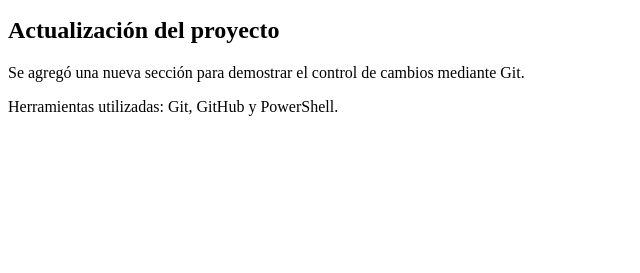
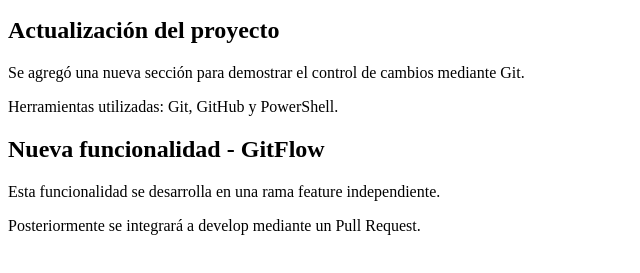
Before and after one commit to HaroldParra02/taller-devops-github, a plain HTML site: page index.html in a window 1280 px wide. Shown: the part 101-374 px from the top of the page, without its empty margins (0-640 px from the left). Drawn offline with Linux system fonts and the light colour scheme.

Commit message:
Feature: agregar nueva seccion GitFlow

```diff
--- a/index.html
+++ b/index.html
@@ -7,10 +7,14 @@
 </head>
 <body>
     <h1>Mi primer proyecto con GitHub</h1>
-    <p>Proyecto académico de DevOps y control de versiones.</p>
+    <p>Proyecto academico de DevOps y control de versiones.</p>
 
     <h2>Actualización del proyecto</h2>
     <p>Se agregó una nueva sección para demostrar el control de cambios mediante Git.</p>
     <p>Herramientas utilizadas: Git, GitHub y PowerShell.</p>
+
+    <h2>Nueva funcionalidad - GitFlow</h2>
+    <p>Esta funcionalidad se desarrolla en una rama feature independiente.</p>
+    <p>Posteriormente se integrará a develop mediante un Pull Request.</p>
 </body>
 </html>
```
